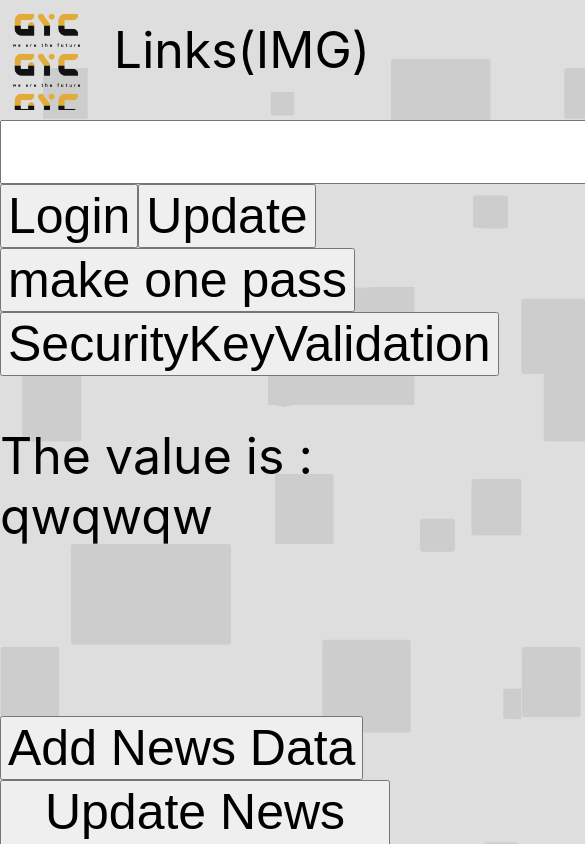
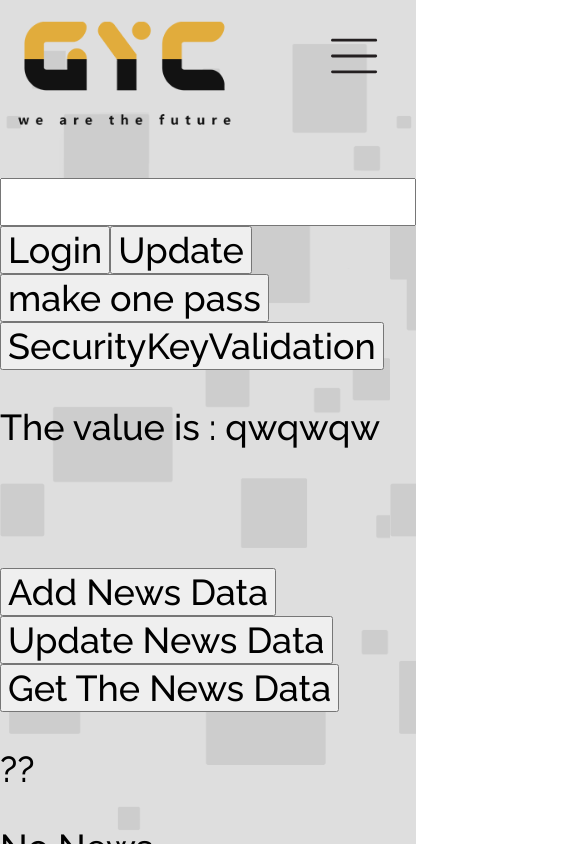
Before and after one commit to ShubhamBrody/testonlyfront, a React (Create React App) app: page / in a window 390 px wide. Shown: the top 844 px of the page, 585 px wide, since content can reach past the window. Built offline with nearby package versions, Linux system fonts and the light colour scheme.

Commit message:
Navbar Refined with animations and icons

```diff
--- a/package.json
+++ b/package.json
@@ -11,6 +11,7 @@
     "path": "^0.12.7",
     "react": "^17.0.2",
     "react-dom": "^17.0.2",
+    "react-icons": "^4.2.0",
     "react-router-dom": "^5.2.0",
     "react-scripts": "4.0.3",
     "web-vitals": "^1.1.2"
--- a/src/components/Home-Route/HomeMain.js
+++ b/src/components/Home-Route/HomeMain.js
@@ -5,7 +5,7 @@ import axios from "axios";
 import Navbar from "../Navbar/Navbar";
 import links from "../Navbar/Navbar.initial";
 import logo from "../../resources/images/logo.png";
-
+// import fs from 'fs';
 
 export default () => {
   const [dummy, setDummy] = useState("qwqwqw");
--- a/src/components/Navbar/Navbar.js
+++ b/src/components/Navbar/Navbar.js
@@ -1,15 +1,19 @@
 /* eslint-disable import/no-anonymous-default-export */
 import classes from "./Navbar.module.css";
 import { NavLink } from "react-router-dom";
-// import logo from '../../resources/images/logo.png';
+import hamburger from "../../resources/images/hamburger.svg";
 
 export default (props) => {
   return (
     <div className={classes.Navbar}>
-      <div
-        style={{ backgroundImage: `url(${props.imgSrc})` }}
-        className={classes.logo}
-      />
+      <div className={classes.logo}>
+        <NavLink
+          exact={true}
+          to={'/'}
+        >
+          <img src={props.imgSrc} alt="GYC Logo" />
+        </NavLink>
+      </div>
       <div className={classes.links}>
         <ul>
           {props.links.map((link) => {
@@ -29,7 +33,9 @@ export default (props) => {
         </ul>
       </div>
       <div className={classes.dropdown}>
-        <div className={classes.dropbtn}>Links(IMG)</div>
+        <div className={classes.dropbtn}>
+          <button style={{ backgroundImage: `url(${hamburger})` }} />
+        </div>
         <div className={classes.dropdowncontent}>
           <ul>
             {props.links.map((link) => {
--- a/src/components/Navbar/Navbar.module.css
+++ b/src/components/Navbar/Navbar.module.css
@@ -1,5 +1,5 @@
 .Navbar {
-  font-size: 18px;
+  font-size: 1.125rem;
   margin: 0;
   width: 100%;
   display: flex;
@@ -30,11 +30,16 @@ a {
   color: #ffb302;
 }
 
-.logo {
+/* .logo {
   width: 180px;
   height: 100px;
   margin: 10px;
   background-size: contain;
+} */
+
+.logo img {
+  height: 70%;
+  padding: 10px;
 }
 
 .navdivinternal {
@@ -64,13 +69,31 @@ a {
   background-color: #ccc;
   width: 150px;
   justify-content: center;
+  animation: ddcrev 1s ease-in-out;
   display: none;
+}
+
+@keyframes dropdowncontententry {
+  0% {
+    width: 0;
+  }
+  100% {
+    width: auto;
+  }
 }
 
 .dropbtn {
   cursor: pointer;
   padding: 20px;
   height: auto;
+}
+
+.dropbtn button {
+  cursor: pointer;
+  border: none;
+  background-color: transparent;
+  width: 3rem;
+  height: 3rem;
 }
 
 .dropdowncontent a:hover {
@@ -91,9 +114,9 @@ a {
 }
 /* media Querries */
 
-@media (max-width: 600px) {
+@media (max-width: 1000px) {
   * {
-        font-size: 50px;
+    font-size: 1.5rem;
   }
   .links {
     display: none;
@@ -104,9 +127,32 @@ a {
   .dropdown:hover .dropdowncontent {
     display: block;
     width: 50vw;
+    animation: ddc 1s ease-in-out;
   }
 
   .dropdowncontent:hover .dropdowncontent {
     display: block;
   }
 }
+
+@keyframes ddc {
+  from {
+    opacity: 0;
+    width: 30vw;
+  }
+  to {
+    width: 50vw;
+    opacity: 1;
+  }
+}
+
+@keyframes ddcrev {
+  0% {
+    opacity: 1;
+    width: 50vw;
+  }
+  100% {
+    width: 30vw;
+    opacity: 0;
+  }
+}
--- a/src/index.css
+++ b/src/index.css
@@ -1,15 +1,38 @@
+@import url('https://fonts.googleapis.com/css2?family=Raleway:wght@200;300;400;500;600;700;800;900&display=swap');
+
 body {
   margin: 0;
-  font-family: -apple-system, BlinkMacSystemFont, 'Segoe UI', 'Roboto', 'Oxygen',
-    'Ubuntu', 'Cantarell', 'Fira Sans', 'Droid Sans', 'Helvetica Neue',
-    sans-serif;
   -webkit-font-smoothing: antialiased;
   -moz-osx-font-smoothing: grayscale;
   background-image: url('resources/images/background.png');
   background-size: cover;
 }
 
+* {
+  font-family: 'Raleway', sans-serif;
+  font-weight: 500;
+}
+
+p {
+
+}
+
 code {
   font-family: source-code-pro, Menlo, Monaco, Consolas, 'Courier New',
     monospace;
 }
+
+/* @media (prefers-color-scheme: dark) {
+  button {
+    color: #fff;
+    background-color: #323232;
+  }
+
+  input {
+    background-color: #ccc;
+  }
+
+  *{
+    color: #000;
+  }
+} */
```
Also changed, not shown: src/colorThemes.css (added), src/resources/images/hamburger.svg (added), 1 other file (tests, documents, lock files or other folders). Lines whose indentation alone changed are shown as unchanged.
